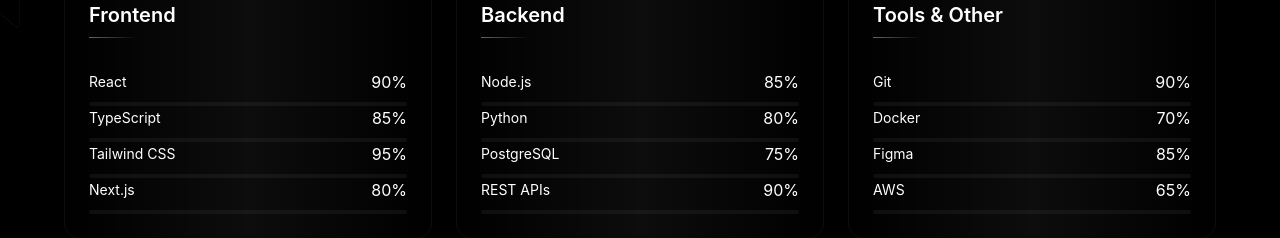
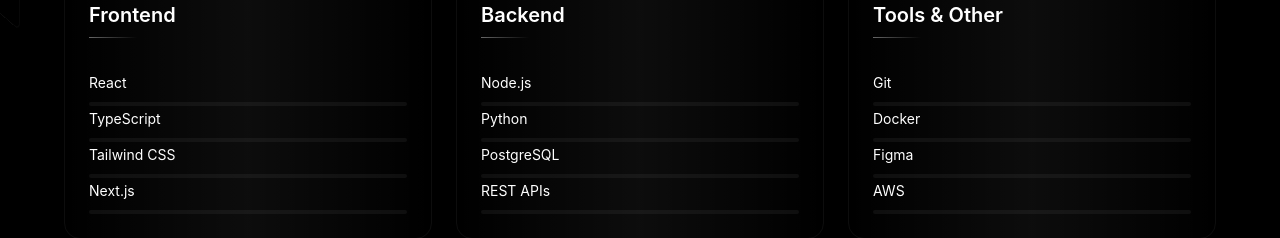
Before and after one commit to MendozaCPE/Portfolio, a React (Vite) app: page / in a window 1280 px wide. Shown: the part 2009-2247 px from the top of the page. Built offline with nearby package versions, Linux system fonts and the light colour scheme.

Commit message:
Porfile picture fix

```diff
--- a/src/components/Hero.tsx
+++ b/src/components/Hero.tsx
@@ -32,7 +32,8 @@
   return (
     <section
       id="home"
-      className="min-h-screen relative flex justify-center overflow-hidden px-6 pt-20 pb-32"
+      className="min-h-screen relative flex justify-center overflow-hidden px-6 lg:pt-20 pb-32"
+      style={{ paddingTop: window.innerWidth < 1024 ? '40px' : undefined }}
     >
       {/* Dynamic animated background */}
       <div className="absolute inset-0">
@@ -101,7 +102,7 @@
         ></motion.div>
       </div>
 
-      <div className="max-w-7xl mx-auto w-full grid lg:grid-cols-2 gap-12 lg:gap-20 items-center relative z-10">
+      <div className="max-w-7xl mx-auto w-full grid lg:grid-cols-2 gap-12 lg:gap-20 items-center relative z-10 mt-8 lg:mt-0">
         {/* Left side - Info Card */}
         <motion.div
           initial={{ opacity: 0, x: -100 }}
--- a/src/components/Skills.tsx
+++ b/src/components/Skills.tsx
@@ -149,17 +149,8 @@
                                     <div className="space-y-5 relative z-10">
                                         {category.skills.map((skill, skillIndex) => (
                                             <div key={skill.name}>
-                                                <div className="flex justify-between items-center mb-2">
+                                                <div className="mb-2">
                                                     <span className="text-sm font-light text-gray-300">{skill.name}</span>
-                                                    <motion.span
-                                                        initial={{ opacity: 0 }}
-                                                        whileInView={{ opacity: 1 }}
-                                                        viewport={{ once: true }}
-                                                        transition={{ delay: skillIndex * 0.1 + 0.3 }}
-                                                        className="text-xs text-gray-400 font-mono"
-                                                    >
-                                                        {skill.level}%
-                                                    </motion.span>
                                                 </div>
                                                 <div className="h-1 bg-white/5 rounded-full overflow-hidden">
                                                     <motion.div
```
